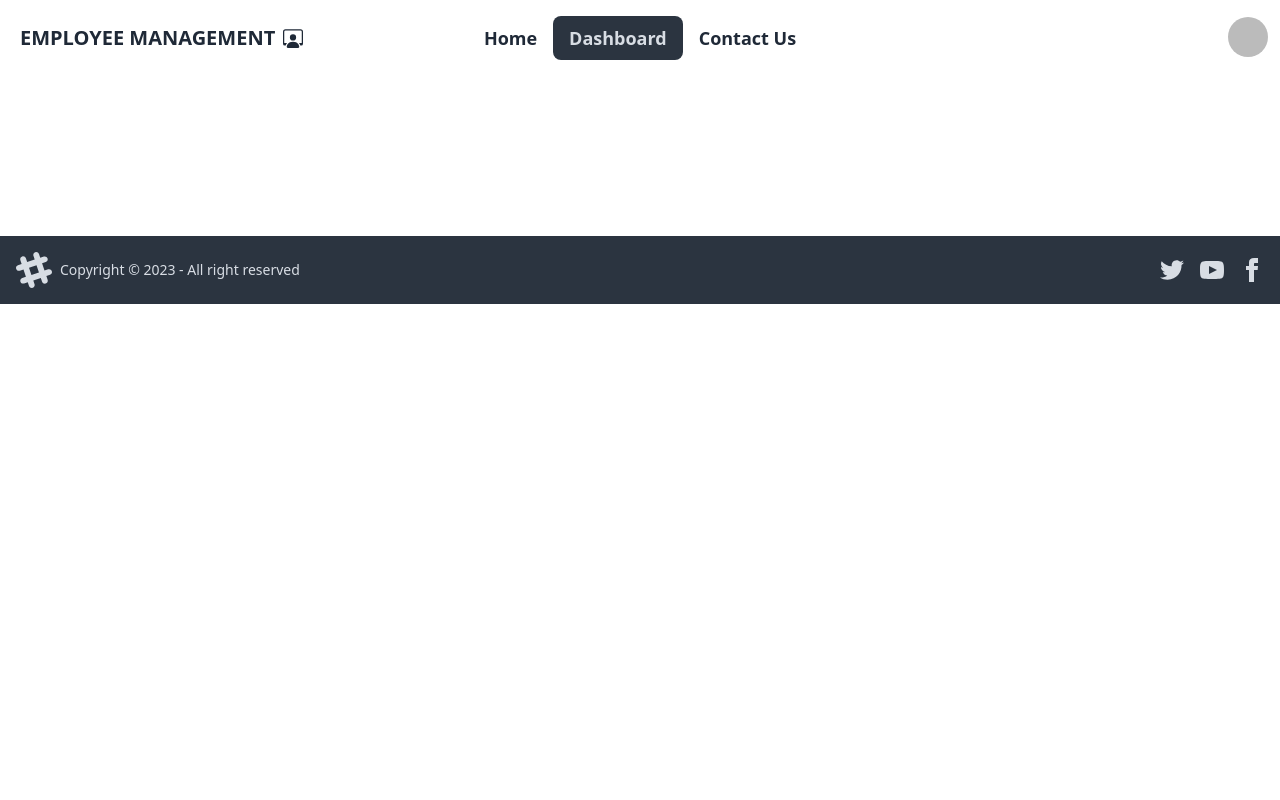
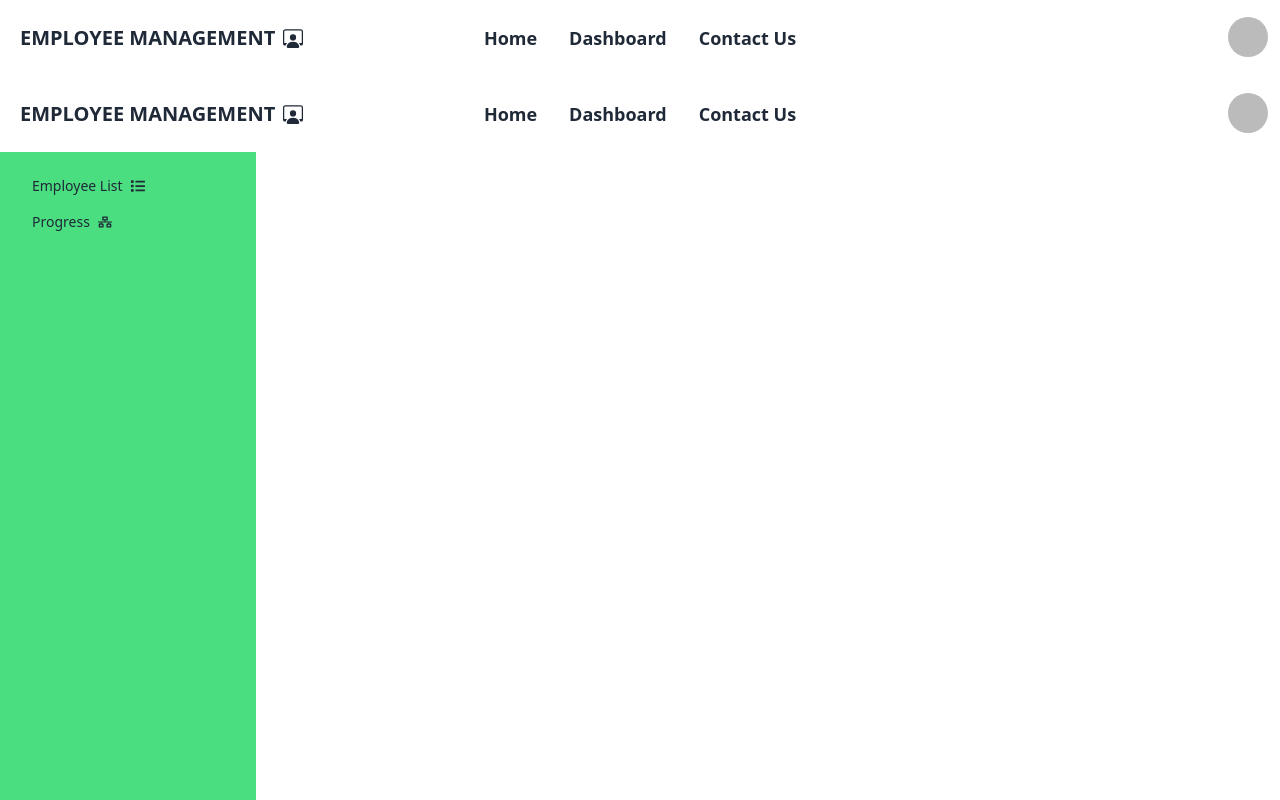
Before and after one commit to sadmanryanriad/Assignment-12-client-ph, a React (Vite) app: page /dashboard in a window 1280 px wide. Shown: the top 800 px of the page. Built offline with nearby package versions, Linux system fonts and the light colour scheme; no server answers; sample sign-in values are in the browser's storage.

Commit message:
image upload when registration

```diff
--- a/package.json
+++ b/package.json
@@ -11,6 +11,7 @@
   },
   "dependencies": {
     "aos": "^2.3.4",
+    "axios": "^1.6.2",
     "firebase": "^10.7.0",
     "localforage": "^1.10.0",
     "lottie-react": "^2.4.0",
@@ -23,6 +24,7 @@
     "react-parallax": "^3.5.1",
     "react-router-dom": "^6.16.0",
     "sort-by": "^1.2.0",
+    "sweetalert2": "^11.10.1",
     "swiper": "^11.0.5",
     "typed.js": "^2.1.0"
   },
--- a/src/Pages/dashboard/Dashboard.jsx
+++ b/src/Pages/dashboard/Dashboard.jsx
@@ -1,9 +1,25 @@
+import { FaList, FaNetworkWired } from "react-icons/fa";
+import { NavLink, Outlet } from "react-router-dom";
+import Navbar from "../../shared/Navbar";
 
 const Dashboard = () => {
     return (
-        <div>
-
-        </div>
+        <>
+        <Navbar></Navbar>
+            <div className="flex max-w-screen-2xl mx-auto">
+                {/* side bar */}
+                <div className="w-64 min-h-screen bg-green-400">
+                    <ul className="menu p-4">
+                        <li><NavLink to={"/dashboard/employee-list"}>Employee List <FaList></FaList></NavLink></li>
+                        <li><NavLink to={"/dashboard/progress"}> Progress <FaNetworkWired></FaNetworkWired></NavLink></li>
+                    </ul>
+                </div>
+                {/* content */}
+                <div className="flex-1">
+                <Outlet></Outlet>
+                </div>
+            </div>
+        </>
     );
 };
 
--- /dev/null
+++ b/src/Pages/dashboard/employee-list/EmployeeList.jsx
@@ -0,0 +1,11 @@
+import Heading from "../../../components/Heading";
+
+const EmployeeList = () => {
+    return (
+        <div>
+            <Heading>Employee List</Heading>
+        </div>
+    );
+};
+
+export default EmployeeList;
--- /dev/null
+++ b/src/Pages/dashboard/progress/Progress.jsx
@@ -0,0 +1,11 @@
+import Heading from "../../../components/Heading";
+
+const Progress = () => {
+    return (
+        <div>
+            <Heading>Progress page</Heading>
+        </div>
+    );
+};
+
+export default Progress;
--- a/src/Pages/registration/Registration.jsx
+++ b/src/Pages/registration/Registration.jsx
@@ -3,15 +3,19 @@ import { Link, useNavigate } from "react-router-dom";
 import { BsCursorText, BsImageFill } from "react-icons/bs";
 import { AuthContext } from "../../provider/AuthProvider";
 import toast from "react-hot-toast";
+import { uploadImage } from "../../hooks/uploadImage";
 
 const Registration = () => {
   const { createUser, handleUpdateProfile } = useContext(AuthContext);
   const navigate = useNavigate();
 
-  const handleSubmit = (e) => {
+  const handleSubmit = async (e) => {
     e.preventDefault();
     const name = e.target.name.value;
-    const image = e.target.image.value;
+    const image = e.target.image.files[0];
+    const imageData = await uploadImage(image);
+    // console.log(imageData?.data?.display_url);
+    const uploadedImageLink = imageData?.data?.display_url;
     const email = e.target.email.value;
     const password = e.target.password.value;
     if (
@@ -24,7 +28,8 @@ const Registration = () => {
     }
     createUser(email, password)
       .then(() => {
-        handleUpdateProfile(name, image);
+
+        handleUpdateProfile(name, uploadedImageLink);
         toast.success("user created successfully!");
         navigate("/");
         window.location.reload();
@@ -76,7 +81,7 @@ const Registration = () => {
                 type="text"
                 className="mb-1 text-xs sm:text-sm tracking-wide text-gray-800"
               >
-                Image link:
+                Select Image
               </label>
               <div className="relative">
                 <div className="inline-flex items-center justify-center absolute left-0 top-0 h-full w-10 text-green-400">
@@ -84,8 +89,10 @@ const Registration = () => {
                 </div>
 
                 <input
-                  type="text"
+                required
+                  type="file"
                   name="image"
+                  accept="image/*"
                   className="text-sm sm:text-base placeholder-gray-800 pl-10 pr-4 rounded-lg border border-gray-400 w-full py-2 focus:outline-none focus:border-green-400  dark:bg-slate-400 "
                   placeholder="Image link"
                 />
--- /dev/null
+++ b/src/hooks/uploadImage.js
@@ -0,0 +1,11 @@
+import axios from "axios";
+
+export const uploadImage = async (image) => {
+  const formData = new FormData();
+  formData.append("image", image);
+  const { data } = await axios.post(
+    `https://api.imgbb.com/1/upload?key=${import.meta.env.VITE_IMAGEBB_KEY}`,
+    formData
+  );
+  return data;
+};
--- /dev/null
+++ b/src/hooks/useAxiosSecure.jsx
@@ -0,0 +1,11 @@
+import axios from "axios";
+
+const axiosSecure = axios.create({
+    baseURL: "http://localhost:5000"
+})
+
+const useAxiosSecure = () => {
+    return axiosSecure
+};
+
+export default useAxiosSecure;
--- a/src/shared/Navbar.jsx
+++ b/src/shared/Navbar.jsx
@@ -18,7 +18,7 @@ const menu = (
     </li>
     <li>
       <NavLink
-        to="/dashboard"
+        to="/dashboard/employee-list"
         className={({ isActive, isPending }) =>
           isPending ? "pending" : isActive ? "active" : ""
         }
```
Also changed, not shown: src/Routes/router.jsx (+19 -0 lines), 1 other file (tests, documents, lock files or other folders).
